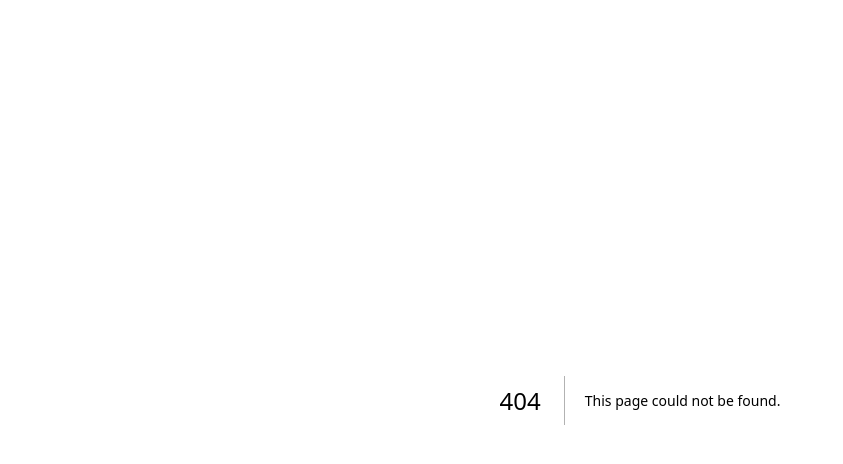
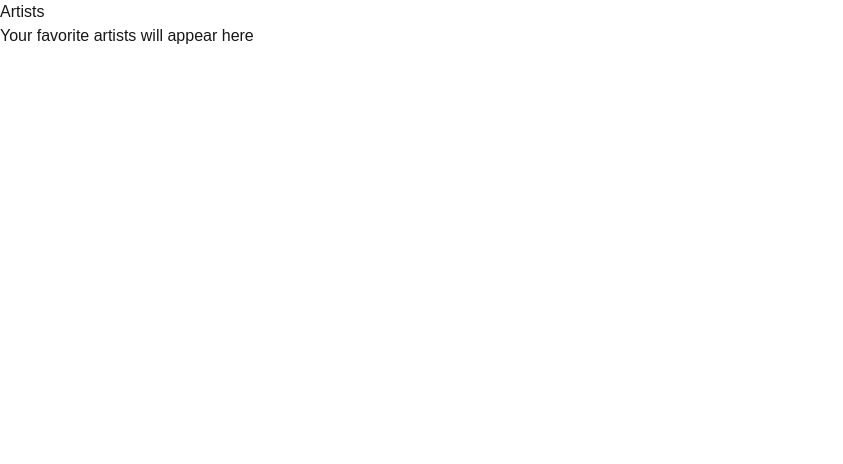
Before and after one commit to GustavoEdsonDev/sound-stats, a Next.js app: page /artists in a window 1280 px wide. Before the commit this address had no page. Shown: the top 464 px of the page, without its empty margins (0-843 px from the left). Built offline with nearby package versions, Linux system fonts and the light colour scheme.

Commit message:
files structure

```diff
--- /dev/null
+++ b/app/artists/page.tsx
@@ -0,0 +1,8 @@
+export default function Artists() {
+  return (
+    <div>
+      <h1>Artists</h1>
+      <p>Your favorite artists will appear here</p>
+    </div>
+  );
+}
--- /dev/null
+++ b/app/dashboard/page.tsx
@@ -0,0 +1,8 @@
+export default function Dashboard() {
+  return (
+    <div>
+      <h1>Dashboard</h1>
+      <p>Welcome to your dashboard</p>
+    </div>
+  );
+}
--- /dev/null
+++ b/app/playlists/page.tsx
@@ -0,0 +1,8 @@
+export default function Playlists() {
+  return (
+    <div>
+      <h1>Playlists</h1>
+      <p>Your playlists will appear here</p>
+    </div>
+  );
+}
--- /dev/null
+++ b/app/tracks/page.tsx
@@ -0,0 +1,8 @@
+export default function Tracks() {
+  return (
+    <div>
+      <h1>Tracks</h1>
+      <p>Your favorite tracks will appear here</p>
+    </div>
+  );
+}
```
Also changed, not shown: app/login/page.tsx (added), 1 other file (tests, documents, lock files or other folders).
